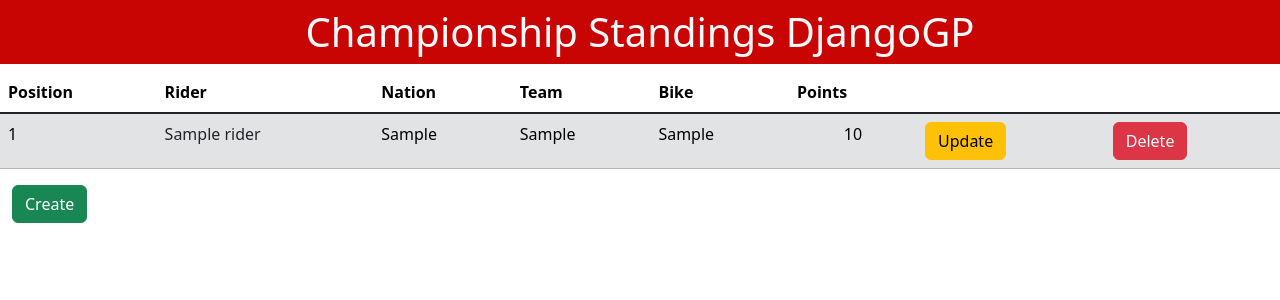
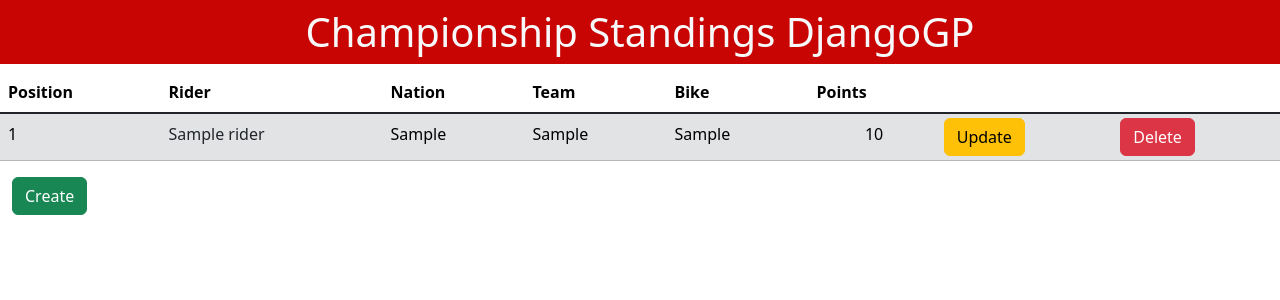
Before and after one commit to FilippoBellei/DjangoGP, a Django app: page / in a window 1280 px wide. Shown: the part 56-356 px from the top of the page. Run offline with Django 4.2, Linux system fonts and the light colour scheme; a user stored in the database is signed in; tables that the repository leaves empty hold one stand-in row (values such as "Sample post").

Commit message:
Update padding of Rider List View

```diff
--- a/djangogp/templates/djangogp/rider_list.html
+++ b/djangogp/templates/djangogp/rider_list.html
@@ -28,8 +28,10 @@
                 <td>{{ object.bike }}</td>
                 <td class="text-center">{{ object.points }}</td>
                 {% if user.is_authenticated %}
-                <td><a href="{% url 'djangogp:rider_update' object.id %}" class="btn btn-warning">Update</a></td>
-                <td><a href="{% url 'djangogp:rider_delete' object.id %}" class="btn btn-danger">Delete</a></td>
+                <td class="p-1"><a href="{% url 'djangogp:rider_update' object.id %}" class="btn btn-warning">Update</a>
+                </td>
+                <td class="p-1"><a href="{% url 'djangogp:rider_delete' object.id %}" class="btn btn-danger">Delete</a>
+                </td>
                 {% endif %}
             </tr>
             {% endfor %}
```
